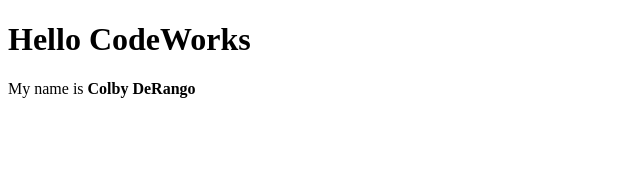
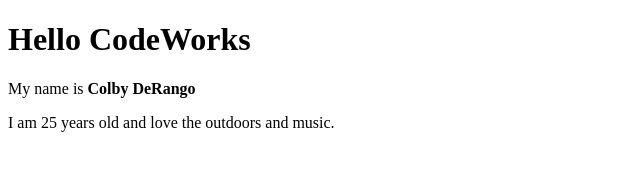
Before and after one commit to colbyderango/day-1, a plain HTML site: page index.html in a window 1280 px wide. Shown: the whole page, without its empty margins (0-640 px from the left). Drawn offline with Linux system fonts and the light colour scheme.

Commit message:
adds personal info

```diff
--- a/index.html
+++ b/index.html
@@ -8,5 +8,7 @@
     <h1>Hello CodeWorks</h1>
 
     <p>My name is <strong>Colby DeRango</strong></p>
+
+    <p>I am 25 years old and love the outdoors and music.</p>
 </body>
 </html>
```
